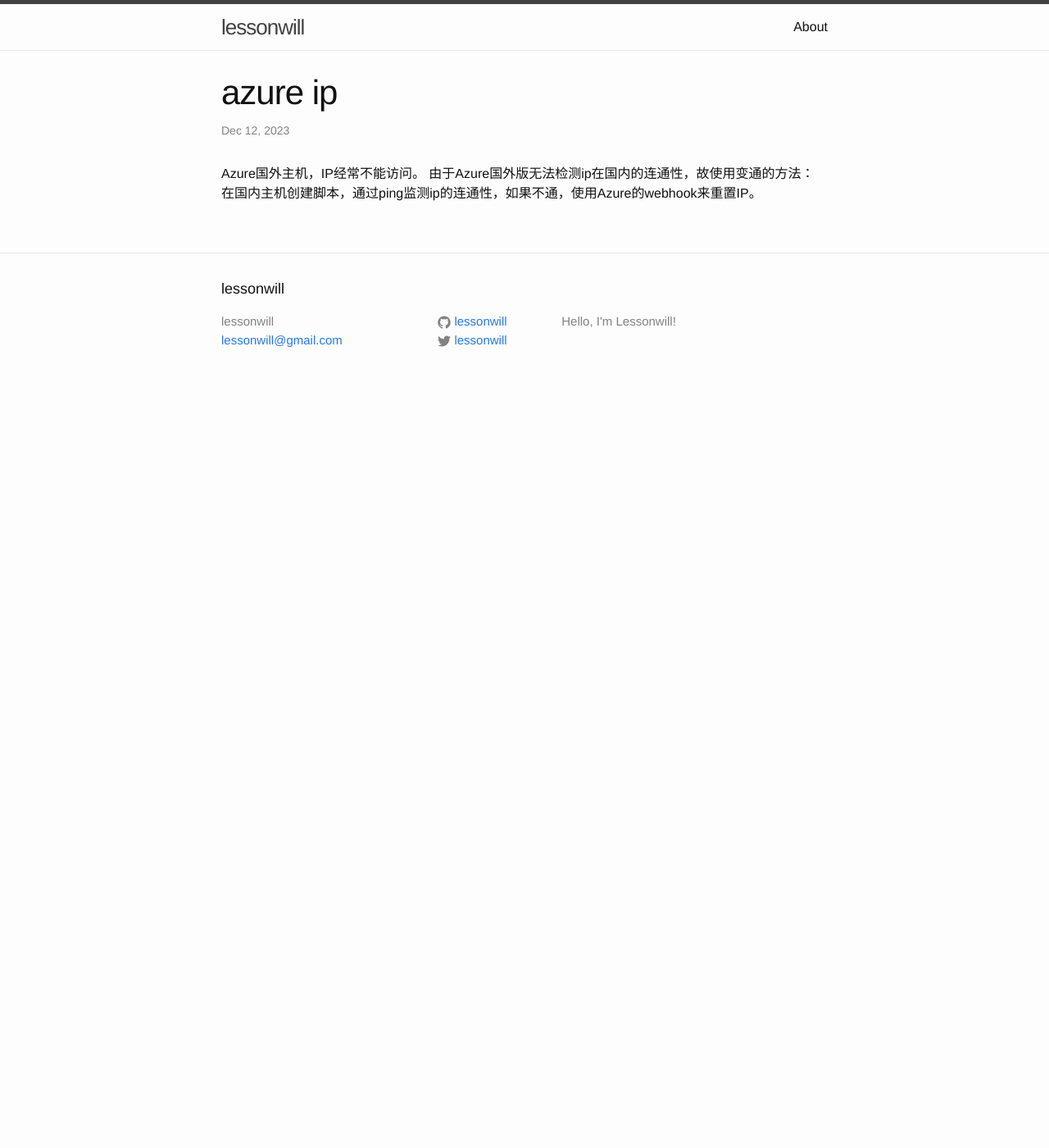
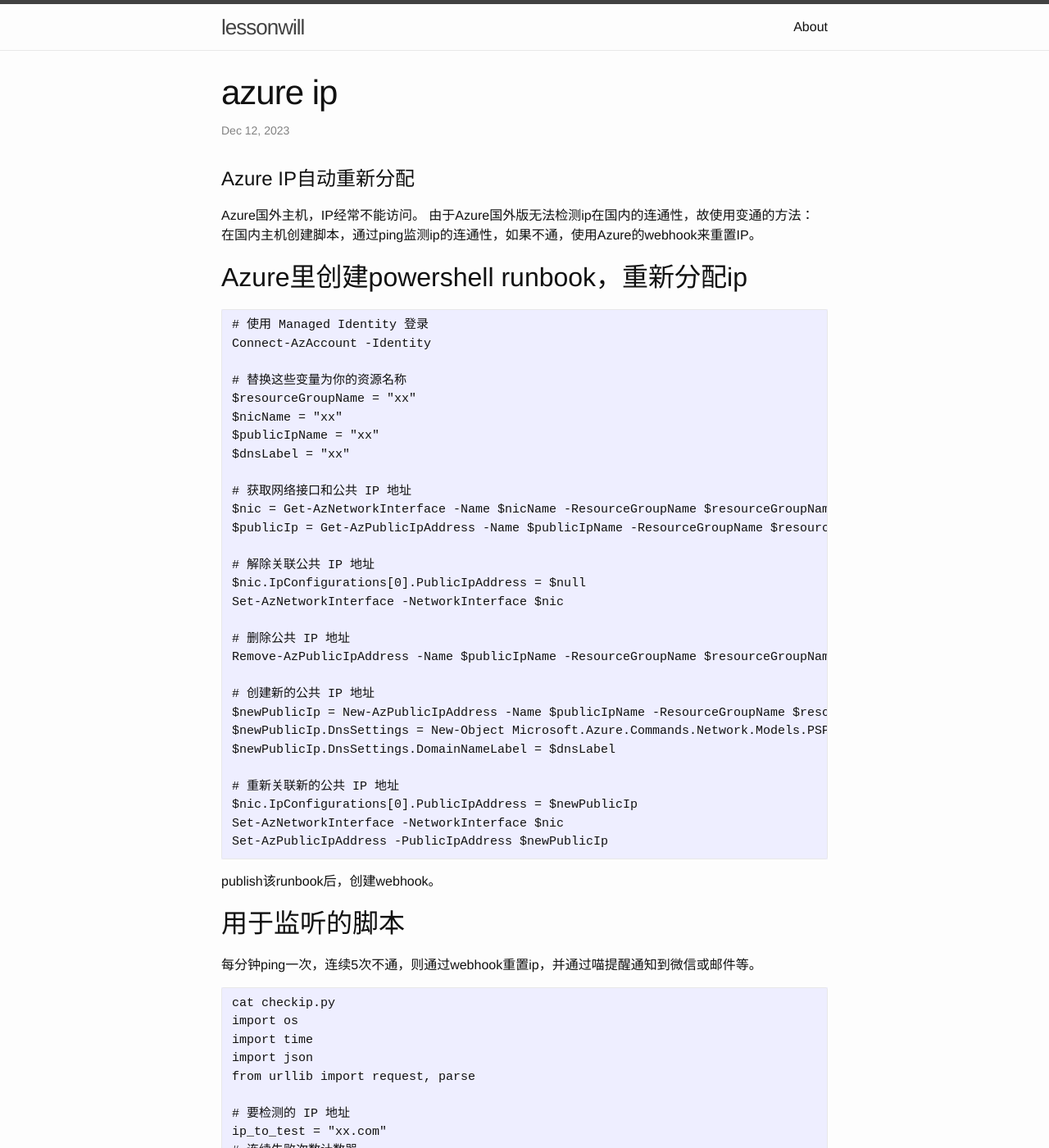
Before and after one commit to lessonwill/lessonwill.github.io, a Jekyll site: the page built from _posts/2023-12-12-azure.md, in a window 1280 px wide and 1400 px high. Shown: the whole window at 82% size. Built offline with Jekyll 4.4.1, drawn with Linux system fonts in a browser that asks for light colours; our own code applies the rules of GitHub Pages for plain Markdown files; some of the changed text lies outside the part shown.

Commit message:
Update 2023-12-12-azure.md

````diff
--- a/_posts/2023-12-12-azure.md
+++ b/_posts/2023-12-12-azure.md
@@ -2,7 +2,117 @@
 title: "azure ip"
 date: 2023-12-12
 ---
-
+# Azure IP自动重新分配
 Azure国外主机，IP经常不能访问。
 由于Azure国外版无法检测ip在国内的连通性，故使用变通的方法：
 在国内主机创建脚本，通过ping监测ip的连通性，如果不通，使用Azure的webhook来重置IP。
+
+## Azure里创建powershell runbook，重新分配ip
+```
+# 使用 Managed Identity 登录
+Connect-AzAccount -Identity
+
+# 替换这些变量为你的资源名称
+$resourceGroupName = "xx"
+$nicName = "xx"
+$publicIpName = "xx"
+$dnsLabel = "xx"
+
+# 获取网络接口和公共 IP 地址
+$nic = Get-AzNetworkInterface -Name $nicName -ResourceGroupName $resourceGroupName
+$publicIp = Get-AzPublicIpAddress -Name $publicIpName -ResourceGroupName $resourceGroupName
+
+# 解除关联公共 IP 地址
+$nic.IpConfigurations[0].PublicIpAddress = $null
+Set-AzNetworkInterface -NetworkInterface $nic
+
+# 删除公共 IP 地址
+Remove-AzPublicIpAddress -Name $publicIpName -ResourceGroupName $resourceGroupName -Force
+
+# 创建新的公共 IP 地址
+$newPublicIp = New-AzPublicIpAddress -Name $publicIpName -ResourceGroupName $resourceGroupName -Location $publicIp.Location -AllocationMethod Static
+$newPublicIp.DnsSettings = New-Object Microsoft.Azure.Commands.Network.Models.PSPublicIpAddressDnsSettings
+$newPublicIp.DnsSettings.DomainNameLabel = $dnsLabel
+
+# 重新关联新的公共 IP 地址
+$nic.IpConfigurations[0].PublicIpAddress = $newPublicIp
+Set-AzNetworkInterface -NetworkInterface $nic
+Set-AzPublicIpAddress -PublicIpAddress $newPublicIp
+```
+publish该runbook后，创建webhook。
+
+## 用于监听的脚本
+每分钟ping一次，连续5次不通，则通过webhook重置ip，并通过喵提醒通知到微信或邮件等。
+
+```
+cat checkip.py
+import os
+import time
+import json
+from urllib import request, parse
+
+# 要检测的 IP 地址
+ip_to_test = "xx.com"
+# 连续失败次数计数器
+failure_count = 0
+miao_code = "xx"
+while True:
+    # 每分钟执行一次 ping 测试
+    response = os.system("ping -c 1 " + ip_to_test)
+
+    # 检查响应
+    if response == 0:
+        print(ip_to_test + " is reachable.")
+        failure_count = 0
+    else:
+        print(ip_to_test + " is not reachable.")
+        failure_count += 1
+
+        # 检查是否连续 5 次失败
+        if failure_count >= 5:
+            print("Action triggered due to 5 consecutive failures.")
+            # 在这里放置你的操作
+            # action()
+            os.system('curl -X POST -H "Content-Type: application/json" https://xxx.webhook.eus.azure-automation.net/webhooks?token=xxx -d "{}"')
+            # 重置失败次数计数器
+            failure_count = 0
+
+            message = "Server uslesson failed!"
+            page = request.urlopen("http://miaotixing.com/trigger?" + parse.urlencode({"id":miao_code, "text":message, "type":"json"}))
+            result = page.read()
+            jsonObj = json.loads(result)
+            if (jsonObj["code"] == 0):
+                print("成功")
+            else:
+                print("失败，错误代码：" + str(jsonObj["code"]) + "，描述：" + jsonObj["msg"])
+
+
+    # 等待 60 秒
+    time.sleep(60)
+```
+
+## 配置成服务自启动 (ubuntu20）
+```
+cat checkip.sh
+#!/bin/bash
+python3 /home/yourname/checkip.py
+
+service脚本里不需nohup和&。
+
+cat /etc/systemd/system/checkip.service
+[Unit]
+Description=My Custom Startup Script - check ip
+After=network.target
+
+[Service]
+Type=simple
+ExecStart=/home/yourpath/checkip.sh
+
+[Install]
+WantedBy=multi-user.target
+
+sudo systemctl start checkip.service
+sudo systemctl enable checkip.service
+sudo systemctl status checkip.service
+
+```
````
